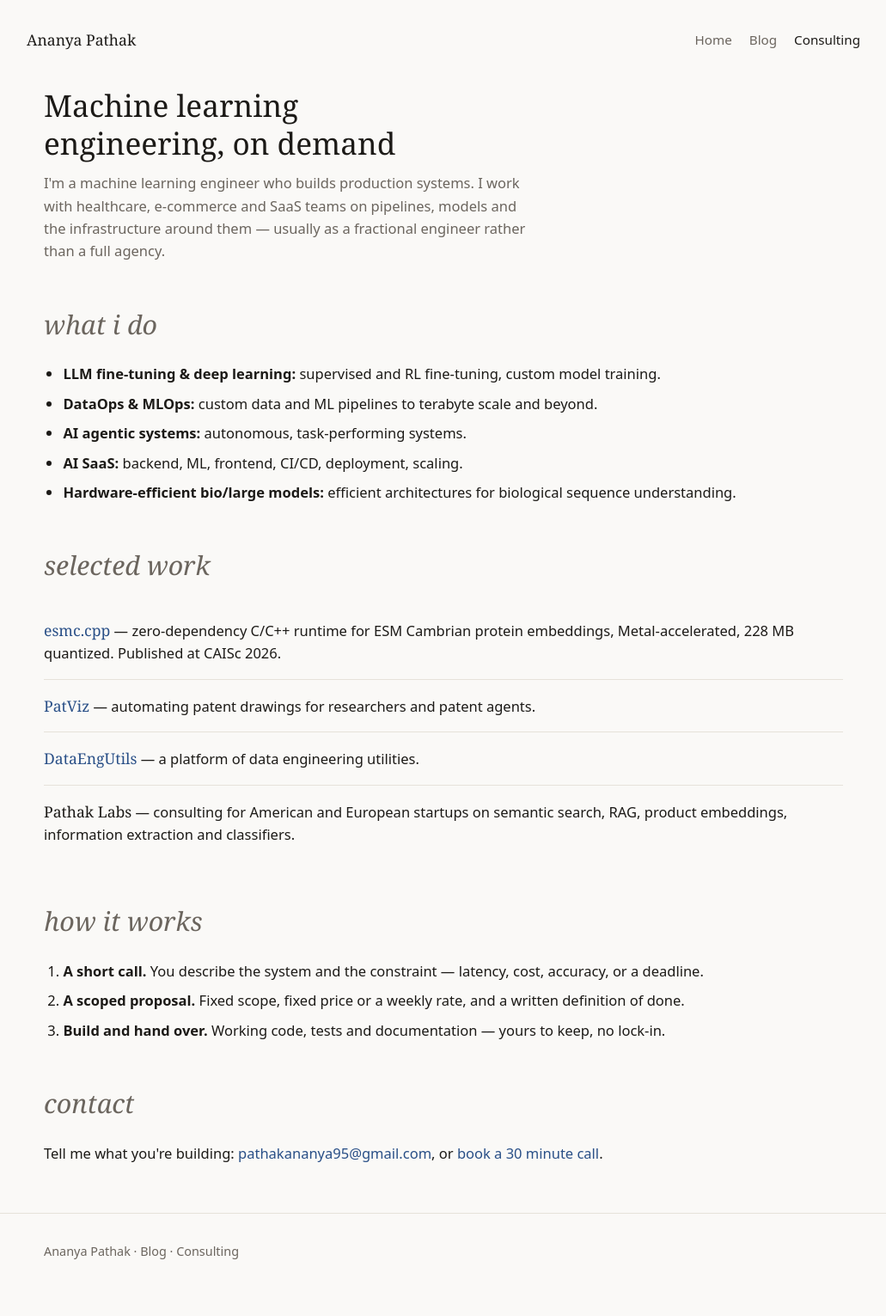
After one commit to AnanyaP-WDW/personal-website, a FastAPI app: template app/templates/consulting.html in a window 1280 px wide. The commit adds this page. Shown: the whole page at 86% size, without its empty margins (124-1155 px from the left). Run offline with FastAPI, Linux system fonts and the light colour scheme; the template is opened without the code that fills it, so the values that code supplies are empty.

Commit message:
seo: consulting page, structured data, related posts, feed
- add /consulting targeting buyer-intent queries (fractional ML engineer,
  MLOps consultant) instead of the job-board 'ml consultant' terms
- Person schema with sameAs + BreadcrumbList on posts
- related-posts block ranked by shared tags: posts previously had zero
  internal links
- /feed.xml, RSS alternate links
- image width/height + lazy loading from PNG headers (CLS)
- only load MathJax on posts that actually contain math (~1 MB saved)
- specific titles/descriptions for the blog index, sitemap entries for
  /consulting and /feed.xml

```diff
--- a/app/main.py
+++ b/app/main.py
@@ -6,6 +6,8 @@ import markdown
 import nh3
 import logging
 import os
+import re
+import struct
 import xml.etree.ElementTree as ET
 from datetime import datetime
 from typing import List, Dict
@@ -42,6 +44,53 @@ templates = Jinja2Templates(directory="app/templates")
 
 # Mount static files
 app.mount("/static", StaticFiles(directory="app/static"), name="static")
+
+
+def image_dimensions(src: str):
+    """Width/height for a local PNG, so images reserve space before loading."""
+    if not src.startswith("/static/"):
+        return None
+    try:
+        with open(os.path.join("app", src.lstrip("/")), "rb") as f:
+            head = f.read(24)
+    except OSError:
+        return None
+    if head[:8] != b"\x89PNG\r\n\x1a\n":
+        return None
+    return struct.unpack(">II", head[16:24])
+
+
+IMG_TAG = re.compile(r"<img\b[^>]*>")
+
+
+def add_image_attrs(html_content: str) -> str:
+    """Lazy-load local images and give them intrinsic size (avoids layout shift)."""
+
+    def repl(match: re.Match) -> str:
+        tag = match.group(0).rstrip("/>").rstrip()
+        if "loading=" in tag:
+            return tag + ">"
+        attrs = ' loading="lazy" decoding="async"'
+        src = re.search(r'src="([^"]*)"', tag)
+        size = image_dimensions(src.group(1)) if src else None
+        if size:
+            attrs += f' width="{size[0]}" height="{size[1]}"'
+        return tag + attrs + ">"
+
+    return IMG_TAG.sub(repl, html_content)
+
+
+def needs_math(html_content: str) -> bool:
+    """Whether a post actually uses LaTeX, so MathJax is only loaded when needed."""
+    return bool(re.search(r"\\\(|\\\[|\$\$", html_content))
+
+
+def get_related_posts(post: Dict, posts: List[Dict], limit: int = 3) -> List[Dict]:
+    """Other posts ranked by shared tags, then recency."""
+    tags = set(post["tags"])
+    others = [p for p in posts if p["slug"] != post["slug"]]
+    others.sort(key=lambda p: (len(tags & set(p["tags"])), p["date"]), reverse=True)
+    return others[:limit]
 
 
 def normalize_date(value: str) -> str:
@@ -122,6 +171,7 @@ def parse_blog_post(file_path: str) -> Dict:
         url_schemes={"http", "https", "mailto"},
         link_rel="noopener noreferrer",
     )
+    html_content = add_image_attrs(html_content)
 
     # Get filename without extension for slug
     filename = os.path.basename(file_path)
@@ -169,6 +219,40 @@ async def read_root(request: Request):
     return templates.TemplateResponse("index.html", {"request": request})
 
 
+@app.get("/consulting")
+async def consulting(request: Request):
+    return templates.TemplateResponse("consulting.html", {"request": request})
+
+
+@app.get("/feed.xml")
+async def feed():
+    posts = get_all_blog_posts()[:20]
+    root = ET.Element("rss", {"version": "2.0"})
+    channel = ET.SubElement(root, "channel")
+    ET.SubElement(channel, "title").text = "Ananya Pathak — ML Engineering Blog"
+    ET.SubElement(channel, "link").text = "https://ananyapathak.xyz/blog"
+    ET.SubElement(channel, "description").text = (
+        "Notes on ML engineering, protein language models, and production data pipelines."
+    )
+
+    for post in posts:
+        item = ET.SubElement(channel, "item")
+        ET.SubElement(item, "title").text = post["title"]
+        ET.SubElement(item, "link").text = f"https://ananyapathak.xyz/blog/{post['slug']}"
+        ET.SubElement(item, "guid").text = f"https://ananyapathak.xyz/blog/{post['slug']}"
+        if post["description"]:
+            ET.SubElement(item, "description").text = post["description"]
+        if post["date_iso"]:
+            ET.SubElement(item, "pubDate").text = datetime.fromisoformat(
+                post["date_iso"]
+            ).strftime("%a, %d %b %Y 00:00:00 +0000")
+
+    return Response(
+        content=ET.tostring(root, encoding="unicode", xml_declaration=True),
+        media_type="application/rss+xml",
+    )
+
+
 @app.get("/sitemap.xml")
 async def sitemap():
     root = ET.Element("urlset", {"xmlns": "http://www.sitemaps.org/schemas/sitemap/0.9"})
@@ -184,7 +268,9 @@ async def sitemap():
             ET.SubElement(url, "priority").text = priority
 
     add("/", changefreq="monthly", priority="1.0")
+    add("/consulting", changefreq="monthly", priority="0.9")
     add("/blog", changefreq="weekly", priority="0.8")
+    add("/feed.xml", changefreq="weekly", priority="0.3")
     for post in get_all_blog_posts():
         add(
             f"/blog/{post['slug']}",
@@ -229,7 +315,13 @@ async def blog_post(request: Request, slug: str):
         raise HTTPException(status_code=404, detail="Blog post not found")
 
     return templates.TemplateResponse(
-        "blog/post.html", {"request": request, "post": post}
+        "blog/post.html",
+        {
+            "request": request,
+            "post": post,
+            "related": get_related_posts(post, posts),
+            "math": needs_math(post["content"]),
+        },
     )
 
 
--- /dev/null
+++ b/app/templates/consulting.html
@@ -0,0 +1,99 @@
+<!DOCTYPE html>
+<html lang="en">
+<head>
+    <meta charset="UTF-8">
+    <meta name="viewport" content="width=device-width, initial-scale=1.0">
+    <meta name="description" content="Hire a machine learning engineer for fractional ML and MLOps work: production pipelines, LLM fine-tuning, protein models and AI SaaS — healthcare, e-commerce and SaaS clients.">
+    <meta name="author" content="Ananya Pathak">
+    <link rel="canonical" href="https://ananyapathak.xyz/consulting">
+    <link rel="alternate" type="application/rss+xml" title="Ananya Pathak — Blog" href="/feed.xml">
+
+    <meta property="og:title" content="Machine Learning Consultant | Ananya Pathak">
+    <meta property="og:description" content="Fractional ML engineer and MLOps consultant for healthcare, e-commerce and SaaS teams.">
+    <meta property="og:type" content="website">
+    <meta property="og:url" content="https://ananyapathak.xyz/consulting">
+    <meta property="og:image" content="https://ananyapathak.xyz/static/images/profile.png">
+
+    <meta name="twitter:card" content="summary">
+    <meta name="twitter:title" content="Machine Learning Consultant | Ananya Pathak">
+    <meta name="twitter:description" content="Fractional ML engineer and MLOps consultant for healthcare, e-commerce and SaaS teams.">
+    <meta name="twitter:image" content="https://ananyapathak.xyz/static/images/profile.png">
+
+    <title>Machine Learning Consultant | Ananya Pathak</title>
+
+    <script type="application/ld+json">
+    {
+        "@context": "https://schema.org",
+        "@type": "ProfessionalService",
+        "name": "Ananya Pathak — ML Engineering Consulting",
+        "url": "https://ananyapathak.xyz/consulting",
+        "description": "Fractional machine learning engineering and MLOps consulting for healthcare, e-commerce and SaaS teams.",
+        "areaServed": "Worldwide",
+        "founder": {"@type": "Person", "name": "Ananya Pathak", "url": "https://ananyapathak.xyz"},
+        "email": "pathakananya95@gmail.com",
+        "knowsAbout": ["Machine learning", "MLOps", "Protein language models", "Data engineering", "LLM fine-tuning"]
+    }
+    </script>
+
+    <link rel="stylesheet" href="/static/styles.css">
+
+    <script src="/static/js/site.js"></script>
+    <script defer data-domain="ananyapathak.xyz" src="https://plausible.ananyapathak.xyz/js/script.file-downloads.hash.outbound-links.tagged-events.js"></script>
+</head>
+<body>
+    <div class="site-nav container">
+        <span class="brand"><a href="/" style="color:inherit;">Ananya Pathak</a></span>
+        <a href="/">Home</a>
+        <a href="/blog">Blog</a>
+        <a href="/consulting" style="color:var(--ink);">Consulting</a>
+    </div>
+
+    <main class="container">
+        <div class="post-head">
+            <h1>Machine learning engineering, on demand</h1>
+            <p class="post-desc">I'm a machine learning engineer who builds production systems. I work with healthcare, e-commerce and SaaS teams on pipelines, models and the infrastructure around them — usually as a fractional engineer rather than a full agency.</p>
+        </div>
+
+        <div class="container" style="padding: 0;">
+            <div class="ctitle">what i do</div>
+            <ul>
+                <li><strong>LLM fine-tuning &amp; deep learning:</strong> supervised and RL fine-tuning, custom model training.</li>
+                <li><strong>DataOps &amp; MLOps:</strong> custom data and ML pipelines to terabyte scale and beyond.</li>
+                <li><strong>AI agentic systems:</strong> autonomous, task-performing systems.</li>
+                <li><strong>AI SaaS:</strong> backend, ML, frontend, CI/CD, deployment, scaling.</li>
+                <li><strong>Hardware-efficient bio/large models:</strong> efficient architectures for biological sequence understanding.</li>
+            </ul>
+        </div>
+
+        <div class="container" style="padding: 0;">
+            <div class="ctitle">selected work</div>
+            <ul class="proj-list">
+                <li><strong><a href="https://github.com/AnanyaP-WDW/esmc.cpp" target="_blank" rel="noopener">esmc.cpp</a></strong> — zero-dependency C/C++ runtime for ESM Cambrian protein embeddings, Metal-accelerated, 228 MB quantized. Published at CAISc 2026.</li>
+                <li><strong><a href="https://patviz.com/" target="_blank" rel="noopener">PatViz</a></strong> — automating patent drawings for researchers and patent agents.</li>
+                <li><strong><a href="https://dataengutils.com/" target="_blank" rel="noopener">DataEngUtils</a></strong> — a platform of data engineering utilities.</li>
+                <li><strong>Pathak Labs</strong> — consulting for American and European startups on semantic search, RAG, product embeddings, information extraction and classifiers.</li>
+            </ul>
+        </div>
+
+        <div class="container" style="padding: 0;">
+            <div class="ctitle">how it works</div>
+            <ol>
+                <li><strong>A short call.</strong> You describe the system and the constraint — latency, cost, accuracy, or a deadline.</li>
+                <li><strong>A scoped proposal.</strong> Fixed scope, fixed price or a weekly rate, and a written definition of done.</li>
+                <li><strong>Build and hand over.</strong> Working code, tests and documentation — yours to keep, no lock-in.</li>
+            </ol>
+        </div>
+
+        <div class="container" style="padding: 0;">
+            <div class="ctitle">contact</div>
+            <p>Tell me what you're building: <a href="mailto:pathakananya95@gmail.com">pathakananya95@gmail.com</a>, or <a href="https://cal.com/ananya-pathak/30min" target="_blank" rel="noopener">book a 30 minute call</a>.</p>
+        </div>
+    </main>
+
+    <footer>
+        <div class="container">
+            <p><a href="/">Ananya Pathak</a> &middot; <a href="/blog">Blog</a> &middot; <a href="/consulting">Consulting</a></p>
+        </div>
+    </footer>
+</body>
+</html>
```
Also changed, not shown: AGENTS.md (+2 -2 lines), app/templates/blog/index.html (+9 -7 lines), app/templates/blog/post.html (+30 -0 lines), app/templates/index.html (+29 -0 lines).
